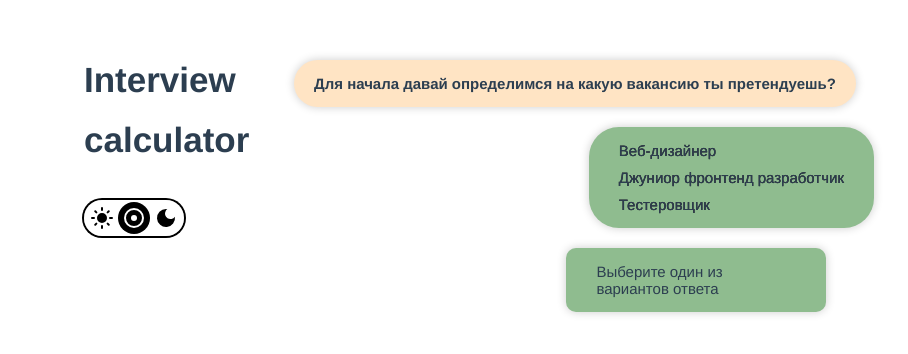
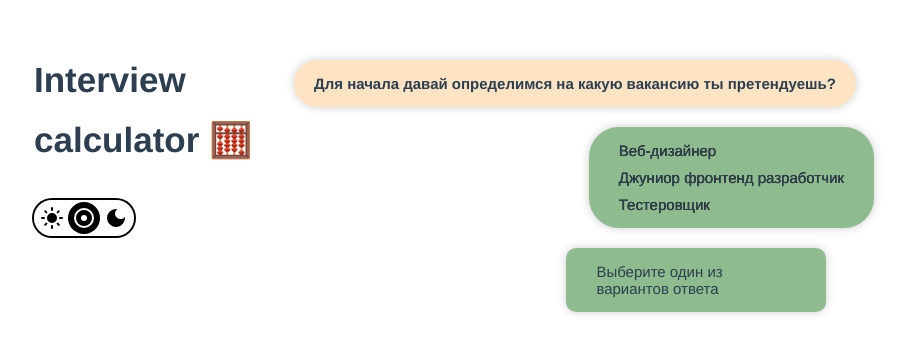
Before and after one commit to azzimandias/interview-calculator, a Vue app: page / in a window 1280 px wide. Shown: the top 354 px of the page, without its empty margins (56-964 px from the left). Built offline with nearby package versions, Linux system fonts and the light colour scheme.

Commit message:
Change logo style

```diff
--- a/src/App.vue
+++ b/src/App.vue
@@ -3,7 +3,7 @@
     <div class="white-block"></div>
     <h1 class="application-name">
       Interview
-      calculator
+      calculator 🧮
     </h1>
     <ThemeSwitcher/>
     <div class="chat" id="chat">
@@ -204,7 +204,7 @@ export default {
     position: fixed;
     top: 50px;
     left: calc(50% - 850px);
-    width: 200px;
+    width: 350px;
     font-size: 50px;
     line-height: 60px;
     margin: 0;
@@ -328,7 +328,8 @@ export default {
 
   @media screen and (max-width: 1760px) {
     .application-name {
-      left: calc(50% - 660px);
+      width: 300px;
+      left: calc(50% - 710px);
       font-size: 45px;
     }
 
@@ -339,7 +340,8 @@ export default {
 
   @media screen and (max-width: 1440px) {
     .application-name {
-      left: calc(50% - 500px);
+      width: 250px;
+      left: calc(50% - 550px);
       font-size: 35px;
     }
 
@@ -375,9 +377,9 @@ export default {
     }
   }
 
-  @media screen and (max-width: 1024px) {
+  @media screen and (max-width: 1130px) {
     .application-name {
-      left: calc(50% - 380px);
+      left: calc(50% - 430px);
       font-size: 28px;
       line-height: 40px;
     }
@@ -387,7 +389,7 @@ export default {
     }
   }
 
-  @media screen and (max-width: 768px) {
+  @media screen and (max-width: 890px) {
     .white-block {
       display: block;
     }
--- a/src/components/JuniorFrontend.vue
+++ b/src/components/JuniorFrontend.vue
@@ -244,7 +244,7 @@ export default {
     }
   }
 
-  @media screen and (max-width: 768px) {
+  @media screen and (max-width: 890px) {
     .question {
       max-width: 80%;
     }
--- a/src/components/Percent.vue
+++ b/src/components/Percent.vue
@@ -67,14 +67,14 @@ export default {
     }
   }
 
-  @media screen and (max-width: 1024px) {
+  @media screen and (max-width: 1130px) {
     .percent {
       line-height: 80px;
       right: calc(50% - 350px);
     }
   }
 
-  @media screen and (max-width: 768px) {
+  @media screen and (max-width: 890px) {
     .percent {
       top: 10px;
       line-height: 40px;
--- a/src/components/Tester.vue
+++ b/src/components/Tester.vue
@@ -52,7 +52,7 @@ export default {
     transition: 0.3s;
   }
 
-  @media screen and (max-width: 1024px) {
+  @media screen and (max-width: 1130px) {
     .maybe {
       font-size: 15px;
     }
--- a/src/components/ThemeSwitcher.vue
+++ b/src/components/ThemeSwitcher.vue
@@ -213,23 +213,24 @@ export default {
 
   @media screen and (max-width: 1760px) {
     .switcher {
-      left: calc(50% - 660px);
+      left: calc(50% - 710px);
     }
   }
 
   @media screen and (max-width: 1440px) {
     .switcher {
-      left: calc(50% - 500px);
+      left: calc(50% - 550px);
     }
   }
 
-  @media screen and (max-width: 1024px) {
+  @media screen and (max-width: 1130px) {
     .switcher {
-      left: calc(50% - 380px);
+      top: 150px;
+      left: calc(50% - 430px);
     }
   }
 
-  @media screen and (max-width: 768px) {
+  @media screen and (max-width: 890px) {
     .arrow {
       display: block;
       position: fixed;
--- a/src/components/WebDesigner.vue
+++ b/src/components/WebDesigner.vue
@@ -219,7 +219,7 @@ export default {
     }
   }
 
-  @media screen and (max-width: 768px) {
+  @media screen and (max-width: 890px) {
     .question {
       max-width: 80%;
     }
```
